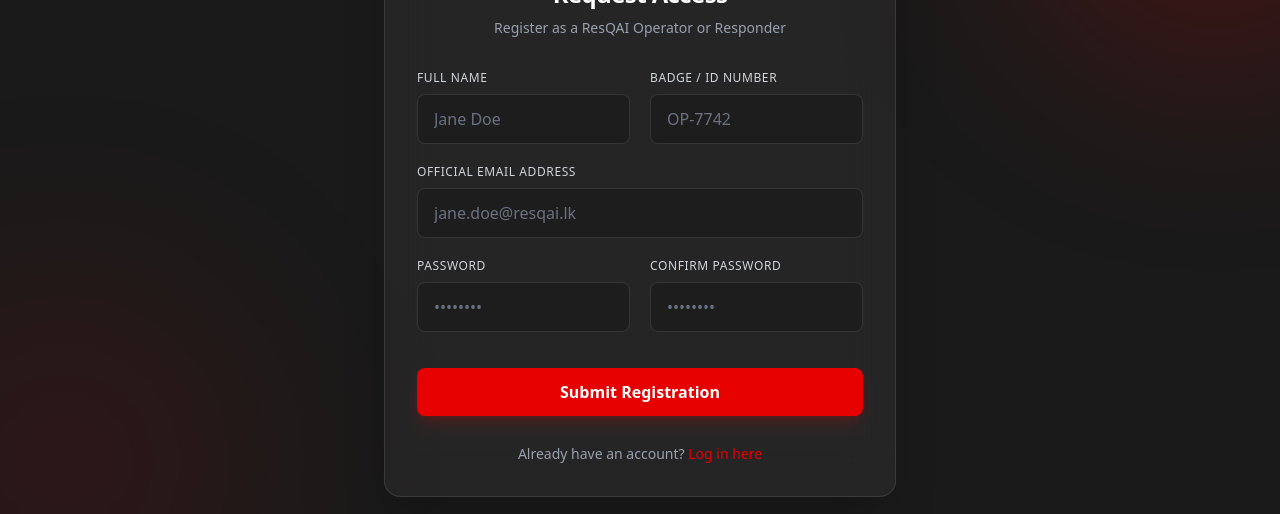
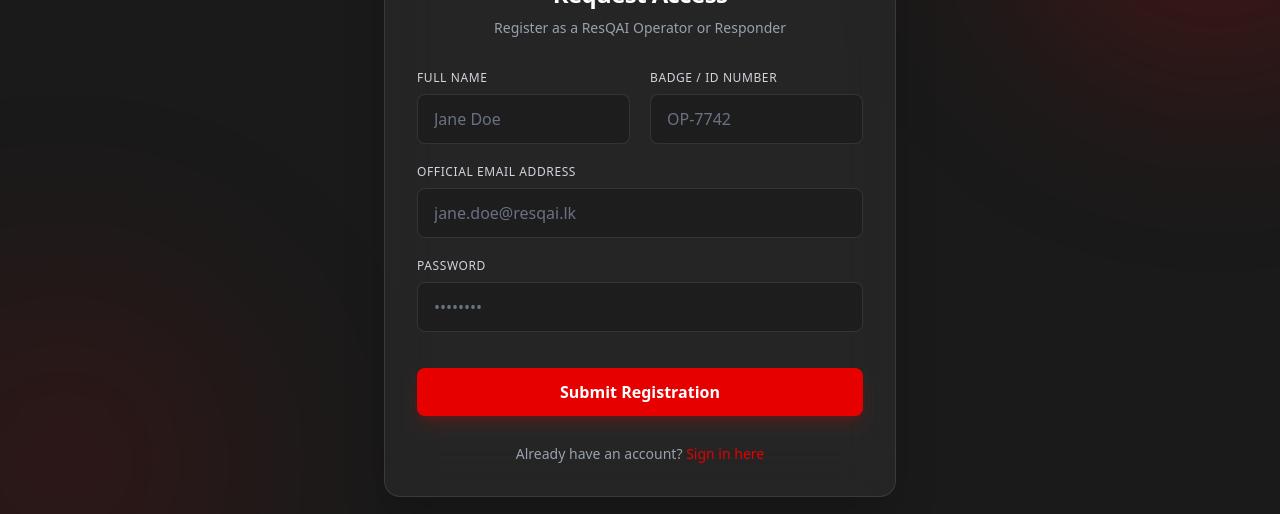
Before and after one commit to Sahas-sass/ResQAI-web, a Next.js app: page /register in a window 1280 px wide. Shown: the part 227-741 px from the top of the page. Built offline with nearby package versions, Linux system fonts and the light colour scheme.

Commit message:
update the register page

```diff
--- a/src/app/register/page.tsx
+++ b/src/app/register/page.tsx
@@ -1,31 +1,65 @@
+"use client";
+
+import { useState } from "react";
 import Link from "next/link";
+import { supabase } from "@/lib/supabase";
 
 export default function Register() {
+  const [email, setEmail] = useState("");
+  const [password, setPassword] = useState("");
+  const [fullName, setFullName] = useState("");
+  const [badge, setBadge] = useState("");
+  const [loading, setLoading] = useState(false);
+  const [message, setMessage] = useState<{ type: 'error' | 'success', text: string } | null>(null);
+
+  const handleRegister = async (e: React.FormEvent) => {
+    e.preventDefault();
+    setLoading(true);
+    setMessage(null);
+
+    const { data, error } = await supabase.auth.signUp({
+      email,
+      password,
+      options: {
+        data: {
+          full_name: fullName,
+          badge_number: badge,
+        }
+      }
+    });
+
+    if (error) {
+      setMessage({ type: 'error', text: error.message });
+    } else {
+      setMessage({ type: 'success', text: "Registration successful! Please check your email to verify your account." });
+    }
+    setLoading(false);
+  };
+
   return (
     <div className="min-h-screen w-full bg-resq-dark flex items-center justify-center relative overflow-hidden py-10">
-
-      {/* Background Decorative Glow Effects */}
       <div className="absolute top-[-10%] right-[-10%] w-96 h-96 bg-resq-red/20 rounded-full blur-[100px]"></div>
       <div className="absolute bottom-[-10%] left-[-10%] w-96 h-96 bg-resq-red/10 rounded-full blur-[100px]"></div>
 
-      {/* Glassmorphism Registration Card */}
       <div className="relative z-10 w-full max-w-lg bg-white/5 backdrop-blur-xl border border-white/10 rounded-2xl shadow-2xl p-8 flex flex-col mt-8">
-
-        {/* Header Section */}
         <div className="text-center mb-8">
           <div className="w-12 h-12 bg-resq-red rounded-lg flex items-center justify-center text-white font-bold text-xl mx-auto mb-4 shadow-lg shadow-resq-red/30">R</div>
           <h2 className="text-2xl font-bold text-white tracking-tight">Request Access</h2>
           <p className="text-gray-400 text-sm mt-2">Register as a ResQAI Operator or Responder</p>
         </div>
 
-        {/* Registration Form */}
-        <form className="flex flex-col gap-5">
+        {message && (
+          <div className={`p-4 rounded-lg mb-6 text-sm ${message.type === 'error' ? 'bg-red-500/20 text-red-200 border border-red-500/50' : 'bg-green-500/20 text-green-200 border border-green-500/50'}`}>
+            {message.text}
+          </div>
+        )}
 
+        <form onSubmit={handleRegister} className="flex flex-col gap-5">
           <div className="grid grid-cols-1 md:grid-cols-2 gap-5">
             <div>
               <label className="block text-xs font-medium text-gray-300 uppercase tracking-wider mb-2">Full Name</label>
               <input
-                type="text"
+                type="text" required value={fullName} onChange={(e) => setFullName(e.target.value)}
                 placeholder="Jane Doe"
                 className="w-full bg-black/20 border border-white/10 rounded-lg px-4 py-3 text-white placeholder-gray-500 focus:outline-none focus:border-resq-red transition-colors"
               />
@@ -33,7 +67,7 @@
             <div>
               <label className="block text-xs font-medium text-gray-300 uppercase tracking-wider mb-2">Badge / ID Number</label>
               <input
-                type="text"
+                type="text" required value={badge} onChange={(e) => setBadge(e.target.value)}
                 placeholder="OP-7742"
                 className="w-full bg-black/20 border border-white/10 rounded-lg px-4 py-3 text-white placeholder-gray-500 focus:outline-none focus:border-resq-red transition-colors"
               />
@@ -43,48 +77,37 @@
           <div>
             <label className="block text-xs font-medium text-gray-300 uppercase tracking-wider mb-2">Official Email Address</label>
             <input
-              type="email"
+              type="email" required value={email} onChange={(e) => setEmail(e.target.value)}
               placeholder="jane.doe@resqai.lk"
               className="w-full bg-black/20 border border-white/10 rounded-lg px-4 py-3 text-white placeholder-gray-500 focus:outline-none focus:border-resq-red transition-colors"
             />
           </div>
 
-          <div className="grid grid-cols-1 md:grid-cols-2 gap-5">
           <div>
             <label className="block text-xs font-medium text-gray-300 uppercase tracking-wider mb-2">Password</label>
             <input
-                type="password"
+              type="password" required value={password} onChange={(e) => setPassword(e.target.value)} minLength={6}
               placeholder="••••••••"
               className="w-full bg-black/20 border border-white/10 rounded-lg px-4 py-3 text-white placeholder-gray-500 focus:outline-none focus:border-resq-red transition-colors"
             />
           </div>
-            <div>
-              <label className="block text-xs font-medium text-gray-300 uppercase tracking-wider mb-2">Confirm Password</label>
-              <input
-                type="password"
-                placeholder="••••••••"
-                className="w-full bg-black/20 border border-white/10 rounded-lg px-4 py-3 text-white placeholder-gray-500 focus:outline-none focus:border-resq-red transition-colors"
-              />
-            </div>
-          </div>
 
           <div className="mt-4">
             <button
-              type="button"
-              className="w-full bg-resq-red text-white font-bold rounded-lg px-4 py-3 hover:bg-resq-darkRed transition-colors shadow-lg shadow-resq-red/20"
+              type="submit" disabled={loading}
+              className="w-full bg-resq-red text-white font-bold rounded-lg px-4 py-3 hover:bg-resq-darkRed transition-colors shadow-lg shadow-resq-red/20 disabled:opacity-50"
             >
-              Submit Registration
+              {loading ? "Registering..." : "Submit Registration"}
             </button>
           </div>
 
           <div className="text-center mt-2">
             <p className="text-sm text-gray-400">
-              Already have an account? <Link href="/login" className="text-resq-red hover:text-white transition-colors font-medium">Log in here</Link>
+              Already have an account? <Link href="/login" className="text-resq-red hover:text-white transition-colors font-medium">Sign in here</Link>
             </p>
           </div>
         </form>
       </div>
-
     </div>
   );
 }
```
Lines whose indentation alone changed are shown as unchanged.
